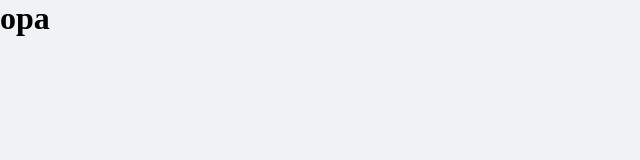
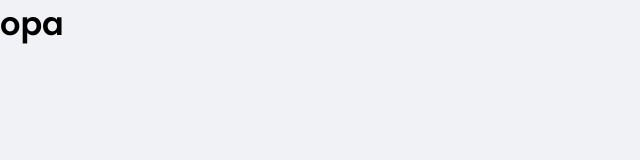
Before and after one commit to DouglasSoares16/dt-money, a React (Create React App) app: page / in a window 1280 px wide. Shown: the top 160 px of the page, without its empty margins (0-640 px from the left). Built offline with nearby package versions, Linux system fonts and the light colour scheme.

Commit message:
Added the Font Poppins

```diff
--- a/public/index.html
+++ b/public/index.html
@@ -1,15 +1,23 @@
 <!DOCTYPE html>
 <html lang="en">
+
 <head>
+  <link rel="preconnect" href="https://fonts.googleapis.com">
+  <link rel="preconnect" href="https://fonts.gstatic.com" crossorigin>
+
   <meta charset="utf-8" />
   <meta name="viewport" content="width=device-width, initial-scale=1" />
 
   <title>dt Money</title>
 
   <link rel="shortcut icon" href="favicon.png" type="image/png">
+
+  <link href="https://fonts.googleapis.com/css2?family=Poppins:wght@400;600&display=swap" rel="stylesheet">
 </head>
+
 <body>
   <noscript>You need to enable JavaScript to run this app.</noscript>
   <div id="root"></div>
 </body>
+
 </html>
--- a/src/styles/global.ts
+++ b/src/styles/global.ts
@@ -36,6 +36,15 @@
     -webkit-font-smoothing: antialiased;
   }
 
+  body, input, textarea, button {
+    font-family: "Poppins", sans-serif;
+    font-weight: 400;
+  }
+
+  h1, h2, h3, h4, h5, h6, strong {
+    font-weight: 600;
+  }
+
   button {
     cursor: pointer;
   }
```
Lines whose indentation alone changed are shown as unchanged.
